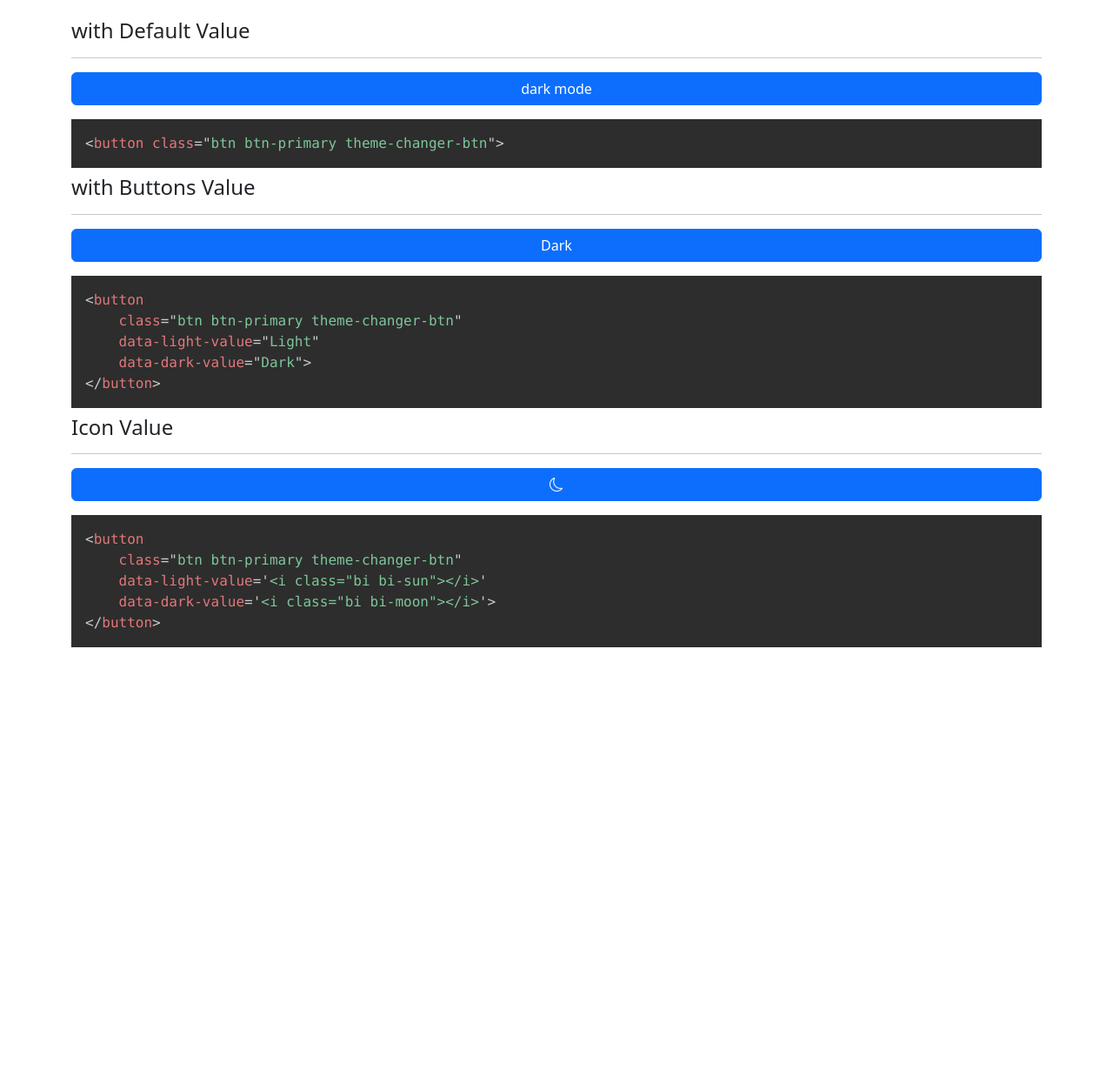
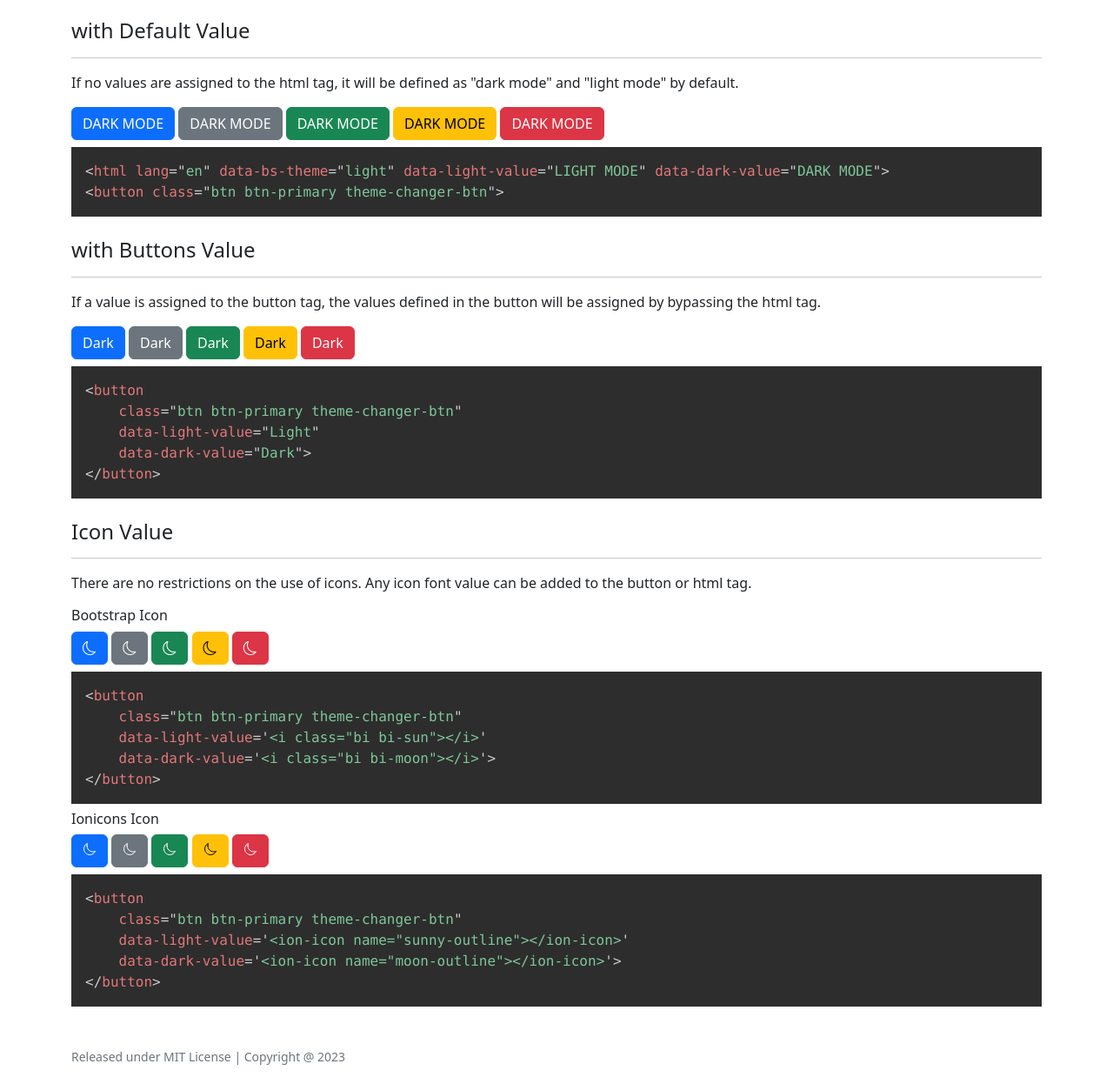
Before and after one commit to berkguclukol/bootstrap-theme-switcher, a website: page index.html in a window 1280 px wide. Shown: the part 94-1340 px from the top of the page at 87% size. Before the commit the page ends 846 px from the top, so only its background shows below. Drawn offline with nearby package versions, Linux system fonts and the light colour scheme.

Commit message:
-minor changes #2.

```diff
--- a/index.html
+++ b/index.html
@@ -1,5 +1,5 @@
 <!doctype html>
-<html lang="en" data-bs-theme="light" data-light-value="" data-dark-value="">
+<html lang="en" data-bs-theme="light" data-light-value="LIGHT MODE" data-dark-value="DARK MODE">
 <head>
     <meta charset="utf-8">
     <meta name="viewport" content="width=device-width, initial-scale=1">
@@ -10,6 +10,8 @@
     <link href="node_modules/bootstrap/dist/css/bootstrap.min.css" rel="stylesheet">
     <link href="node_modules/bootstrap-icons/font/bootstrap-icons.css" rel="stylesheet">
     <link href="node_modules/prismjs/themes/prism-tomorrow.min.css" rel="stylesheet">
+    <link href="node_modules/material-icons/css/material-icons.min.css" rel="stylesheet">
+
 </head>
 <body>
 
@@ -18,38 +20,43 @@
         <img src="dist/logo-set/bootstrap-theme-switcher-logo.svg" alt="" width="75">
         <h1 class="fw-bold">Bootstrap Theme Switcher Demo Page <span class="badge bg-secondary">v1.0</span></h1>
     </div>
-
-
     <!-- DEFAULT VALUE -->
     <div class="row">
-        <div class="col">
+        <div class="col-12">
             <h4>with Default Value</h4>
             <hr>
+            <p>If no values are assigned to the html tag, it will be defined as "dark mode" and "light mode" by default.</p>
         </div>
-        <div class="d-grid mb-2">
+        <div class="col">
             <button class="btn btn-primary theme-changer-btn"></button>
+            <button class="btn btn-secondary theme-changer-btn"></button>
+            <button class="btn btn-success theme-changer-btn"></button>
+            <button class="btn btn-warning theme-changer-btn"></button>
+            <button class="btn btn-danger theme-changer-btn"></button>
         </div>
-    </div>
-    <div class="row">
-        <div class="col">
+        <div class="col-12">
             <pre class="language-markup">
-<code class="language-markup" data-lang="html">&lt;button class="btn btn-primary theme-changer-btn"></code></pre>
+<code class="language-markup" data-lang="html">&lt;html lang="en" data-bs-theme="light" data-light-value="LIGHT MODE" data-dark-value="DARK MODE">
+&lt;button class="btn btn-primary theme-changer-btn"></code></pre>
         </div>
     </div>
     <!-- # DEFAULT VALUE -->
 
     <!-- OWN VALUE -->
-    <div class="row">
-        <div class="col">
+    <div class="row mt-3">
+        <div class="col-12">
             <h4>with Buttons Value</h4>
             <hr>
+            <p>If a value is assigned to the button tag, the values defined in the button will be assigned by bypassing the html tag.</p>
         </div>
-        <div class="d-grid mb-2">
+        <div class="col">
             <button class="btn btn-primary theme-changer-btn" data-light-value="Light" data-dark-value="Dark"></button>
+            <button class="btn btn-secondary theme-changer-btn" data-light-value="Light" data-dark-value="Dark"></button>
+            <button class="btn btn-success theme-changer-btn" data-light-value="Light" data-dark-value="Dark"></button>
+            <button class="btn btn-warning theme-changer-btn" data-light-value="Light" data-dark-value="Dark"></button>
+            <button class="btn btn-danger theme-changer-btn" data-light-value="Light" data-dark-value="Dark"></button>
         </div>
-    </div>
-    <div class="row">
-        <div class="col">
+        <div class="col-12">
             <pre class="language-markup">
 <code class="language-markup" data-lang="html">&lt;button
     class="btn btn-primary theme-changer-btn"
@@ -62,17 +69,19 @@
     <!-- # OWN VALUE -->
 
     <!-- wICON VALUE -->
-    <div class="row">
-        <div class="col">
+    <div class="row mt-3">
+        <div class="col-12">
             <h4>Icon Value</h4>
             <hr>
+            <p>There are no restrictions on the use of icons. Any icon font value can be added to the button or html tag.</p>
         </div>
-        <div class="d-grid mb-2">
+        <div class="col">
+            <h6>Bootstrap Icon</h6>
             <button class="btn btn-primary theme-changer-btn" data-light-value='<i class="bi bi-sun"></i>' data-dark-value='<i class="bi bi-moon"></i>'></button>
-        </div>
-    </div>
-    <div class="row">
-        <div class="col">
+            <button class="btn btn-secondary theme-changer-btn" data-light-value='<i class="bi bi-sun"></i>' data-dark-value='<i class="bi bi-moon"></i>'></button>
+            <button class="btn btn-success theme-changer-btn" data-light-value='<i class="bi bi-sun"></i>' data-dark-value='<i class="bi bi-moon"></i>'></button>
+            <button class="btn btn-warning theme-changer-btn" data-light-value='<i class="bi bi-sun"></i>' data-dark-value='<i class="bi bi-moon"></i>'></button>
+            <button class="btn btn-danger theme-changer-btn" data-light-value='<i class="bi bi-sun"></i>' data-dark-value='<i class="bi bi-moon"></i>'></button>
             <pre class="language-markup">
 <code class="language-markup" data-lang="html">&lt;button
     class="btn btn-primary theme-changer-btn"
@@ -81,9 +90,29 @@
 &lt;/button>
 </code></pre>
         </div>
+        <div class="col">
+            <h6>Ionicons Icon</h6>
+            <button class="btn btn-primary theme-changer-btn" data-light-value='<ion-icon name="sunny-outline"></ion-icon>' data-dark-value='<ion-icon name="moon-outline"></ion-icon>'></button>
+            <button class="btn btn-secondary theme-changer-btn" data-light-value='<ion-icon name="sunny-outline"></ion-icon>' data-dark-value='<ion-icon name="moon-outline"></ion-icon>'></button>
+            <button class="btn btn-success theme-changer-btn" data-light-value='<ion-icon name="sunny-outline"></ion-icon>' data-dark-value='<ion-icon name="moon-outline"></ion-icon>'></button>
+            <button class="btn btn-warning theme-changer-btn" data-light-value='<ion-icon name="sunny-outline"></ion-icon>' data-dark-value='<ion-icon name="moon-outline"></ion-icon>'></button>
+            <button class="btn btn-danger theme-changer-btn" data-light-value='<ion-icon name="sunny-outline"></ion-icon>' data-dark-value='<ion-icon name="moon-outline"></ion-icon>'></button>
+            <pre class="language-markup">
+<code class="language-markup" data-lang="html">&lt;button
+    class="btn btn-primary theme-changer-btn"
+    data-light-value='&lt;ion-icon name="sunny-outline">&lt;/ion-icon>'
+    data-dark-value='&lt;ion-icon name="moon-outline">&lt;/ion-icon>'>
+&lt;/button>
+</code></pre>
+        </div>
     </div>
     <!-- # wICON VALUE -->
-
+</div>
+<div class="container mt-3 mb-3">
+    <div class="row">
+        <div class="col">
+            <h6 class="my-4 text-secondary"><small>Released under MIT License | Copyright @ 2023</small></h6>
+        </div>
     </div>
 </div>
 
@@ -91,5 +120,6 @@
 <script src="node_modules/prismjs/components/prism-core.min.js"></script>
 <script src="node_modules/prismjs/plugins/autoloader/prism-autoloader.min.js"></script>
 <script src="dist/js/theme_switcher.min.js"></script>
+<script src="https://unpkg.com/ionicons@latest/dist/ionicons.js"></script>
 </body>
 </html>
```
